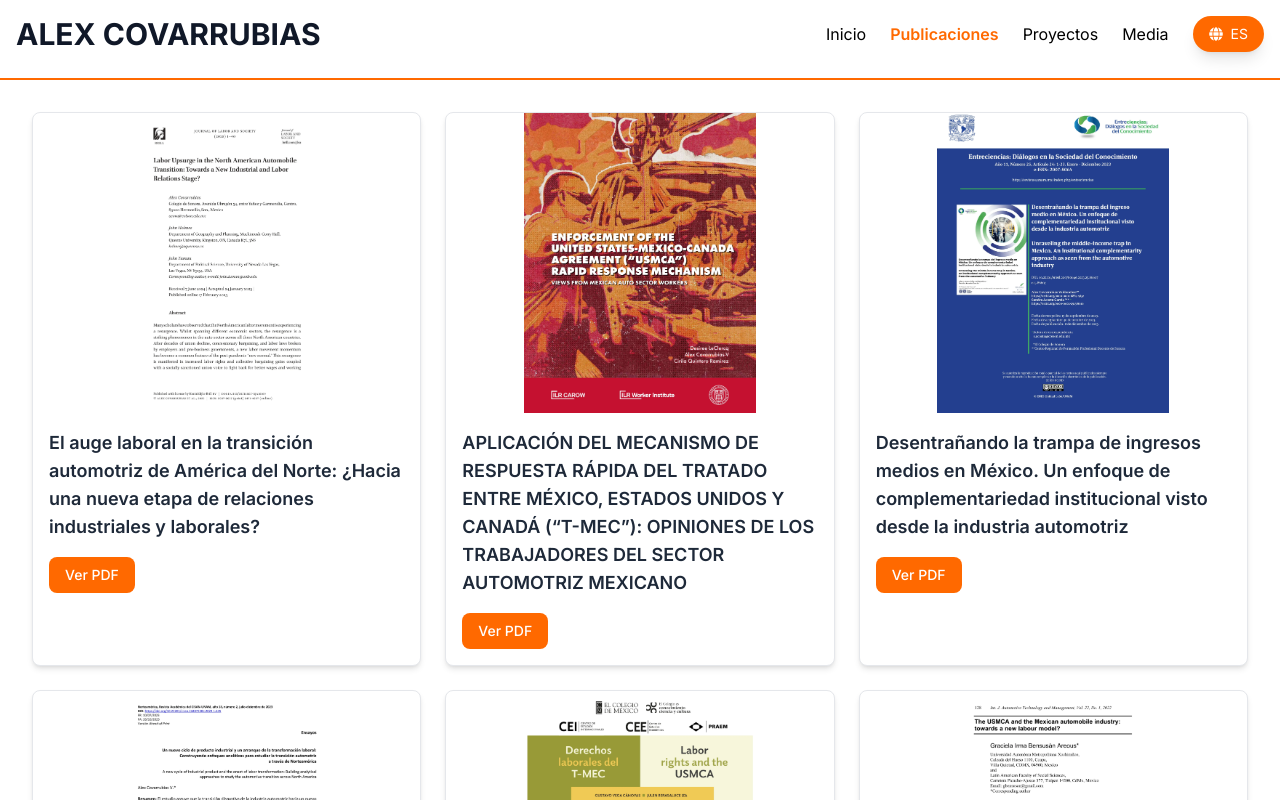
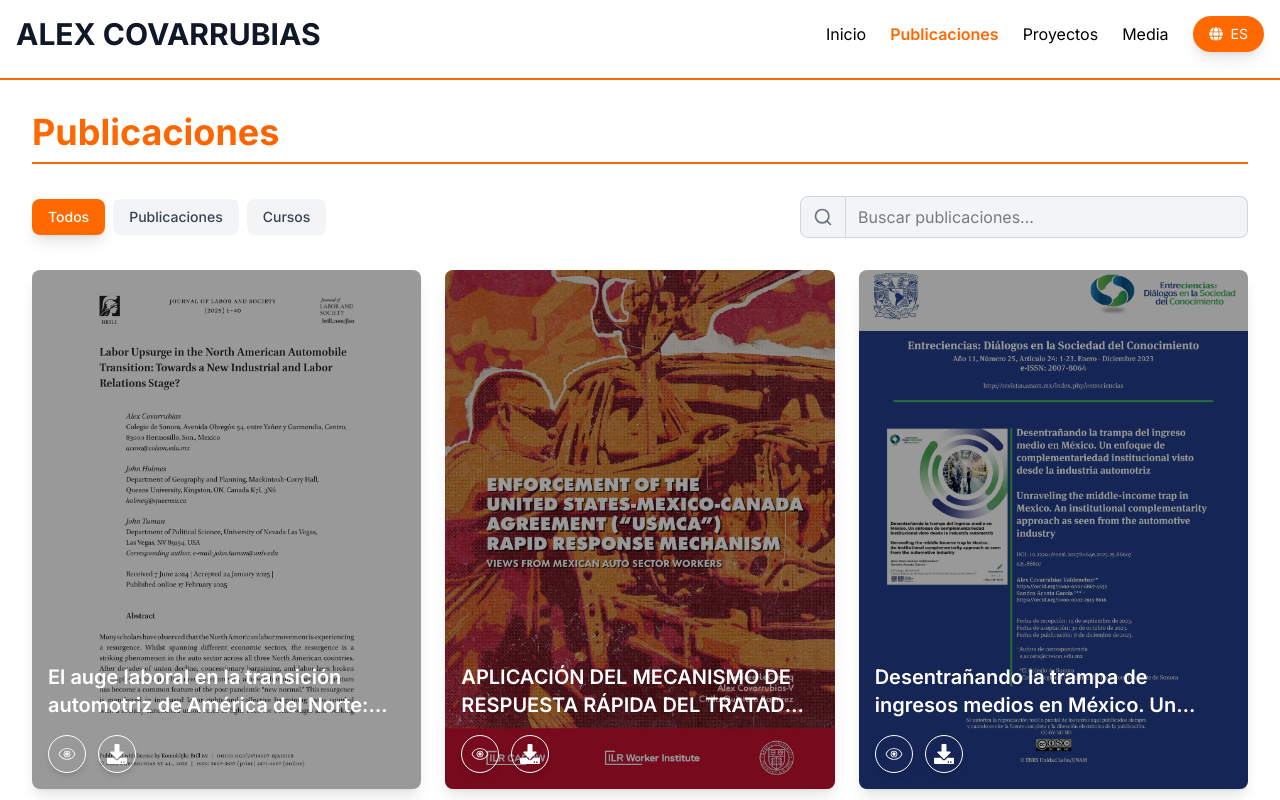
Before and after one commit to Loncitooo/react-site-alex, a React (Vite) app: page /publicaciones in a window 1280 px wide. Shown: the top 800 px of the page. Built offline with nearby package versions, Linux system fonts and the light colour scheme.

Commit message:
Fix page publications

```diff
--- a/src/components/PublicationCard.jsx
+++ b/src/components/PublicationCard.jsx
@@ -3,36 +3,50 @@ import { FaDownload } from "react-icons/fa";
 
 export function PublicationCard({ pdfLocation, coverImage, title, subtitle }) {
   return (
-    <div className="animate-slideIn flex flex-col rounded-lg shadow-lg transition-all delay-200 hover:shadow-2xl">
+    <div className="animate-slideIn group relative flex aspect-[3/4] overflow-hidden rounded-lg shadow-lg transition-all delay-200 hover:shadow-xl">
+      {/* Imagen de fondo */}
       <img
         src={coverImage}
         alt={title}
-        className="max-h-72 w-full rounded-t-lg"
+        className="h-full w-full object-cover" // La imagen cubre toda la tarjeta
       />
-      <div className="flex flex-1 flex-col items-center justify-between gap-4 p-4">
-        <div className="flex flex-col gap-1">
-          <h2 className="line-clamp-2 font-semibold" title={title}>
+
+      {/* Capa semitransparente para mejorar la legibilidad */}
+      <div className="absolute inset-0 bg-black/40 transition-all group-hover:bg-black/50" />
+
+      {/* Contenido superpuesto */}
+      <div className="absolute inset-0 flex flex-col justify-end p-4 text-white">
+        {/* Título y subtítulo */}
+        <div className="mb-4">
+          <h2 className="line-clamp-2 text-xl font-semibold" title={title}>
             {title}
           </h2>
-          <h3 className="line-clamp-2 text-sm" title={subtitle}>
-            {subtitle}
-          </h3>
+          {subtitle && (
+            <h3 className="line-clamp-2 text-base" title={subtitle}>
+              {subtitle}
+            </h3>
+          )}
         </div>
-        <div className="flex items-center gap-4">
+
+        {/* Botones de acción */}
+        <div className="flex items-center gap-3">
+          {/* Botón "Leer" */}
           <a
             href={pdfLocation}
             target="_blank"
             rel="noreferrer"
-            className="flex aspect-square transform items-center justify-center gap-2 rounded-full border-1 border-blue-500 bg-transparent p-2 text-blue-500 shadow-lg transition-all hover:scale-105 hover:bg-blue-500 hover:text-white hover:shadow-xl focus:ring-2 focus:ring-blue-500 focus:ring-offset-2 focus:outline-none"
+            className="flex aspect-square transform items-center justify-center rounded-full border border-white bg-transparent p-2 text-white shadow-md transition-all hover:scale-105 hover:bg-white hover:text-blue-500 hover:shadow-lg focus:ring-2 focus:ring-white focus:ring-offset-2 focus:outline-none"
             aria-label="Read"
             title="Read"
           >
             <CiRead className="text-xl" />
           </a>
+
+          {/* Botón "Descargar" */}
           <a
             href={pdfLocation}
             download
-            className="flex aspect-square transform items-center justify-center gap-2 rounded-full border-1 border-orange-500 bg-transparent p-2 text-orange-500 shadow-lg transition-all hover:scale-105 hover:bg-orange-500 hover:text-white hover:shadow-xl focus:ring-2 focus:ring-orange-500 focus:ring-offset-2 focus:outline-none"
+            className="flex aspect-square transform items-center justify-center rounded-full border border-white bg-transparent p-2 text-white shadow-md transition-all hover:scale-105 hover:bg-white hover:text-orange-500 hover:shadow-lg focus:ring-2 focus:ring-white focus:ring-offset-2 focus:outline-none"
             aria-label="Download"
             title="Download"
           >
--- a/src/views/Publications.jsx
+++ b/src/views/Publications.jsx
@@ -1,55 +1,25 @@
 import { useEffect, useMemo, useState } from "react";
-import { useTranslation } from "react-i18next";
+import { useTranslation } from "react-i18next"; // Importar el hook de traducción
+import { PublicationCard } from "../components/PublicationCard";
 import { FiSearch } from "react-icons/fi";
 import { AiFillAliwangwang } from "react-icons/ai";
 
-// Componente PublicationCard mejorado
-export function PublicationCard({ coverImage, title, subtitle, pdfLocation }) {
-  return (
-    <div className="group relative overflow-hidden rounded-lg border border-gray-200 bg-white shadow-md transition-all hover:shadow-xl">
-      {/* Contenedor de la imagen con altura fija y manejo de aspecto */}
-      <div className="relative h-[300px] w-full overflow-hidden">
-        <img
-          src={coverImage}
-          alt={title}
-          className="h-full w-full object-contain transition-transform duration-300 group-hover:scale-105"
-          loading="lazy"
-        />
-      </div>
+function PublicationsView() {
+  const { t } = useTranslation(); // Hook para acceder a las traducciones
 
-      <div className="p-4">
-        <h3 className="text-lg font-semibold text-gray-800">{title}</h3>
-        {subtitle && (
-          <p className="mt-2 text-sm text-gray-600">{subtitle}</p>
-        )}
-
-        <a
-          href={pdfLocation}
-          target="_blank"
-          rel="noopener noreferrer"
-          className="mt-4 inline-block rounded-lg bg-orange-500 px-4 py-2 text-sm font-medium text-white transition-colors hover:bg-orange-600"
-        >
-          Ver PDF
-        </a>
-      </div>
-    </div>
-  );
-}
-
-function PublicationsView() {
-  const { t } = useTranslation();
   const [search, setSearch] = useState("");
   const [filteredPublications, setFilteredPublications] = useState([]);
-  const [selectedCategory, setSelectedCategory] = useState("all");
+  const [selectedCategory, setSelectedCategory] = useState("all"); // Estado para la categoría seleccionada
   const [isLoading, setIsLoading] = useState(true);
 
+  // Lista de categorías
   const categories = [
     { id: "all", label: t("all") },
     { id: "publications", label: t("publications") },
     { id: "courses", label: t("courses") },
   ];
 
-
+  // Datos de las publicaciones
   const publications = useMemo(() => {
     return [
       {
@@ -118,10 +88,9 @@ const publications = useMemo(() => {
         category: "courses",
       },
     ];
-}, [t]);
+  }, [t]); // Dependencia de t para actualizar las traducciones
 
-
-
+  // Filtrado de publicaciones
   useEffect(() => {
     if (!search && selectedCategory === "all") {
       setFilteredPublications(publications);
@@ -146,6 +115,7 @@ const publications = useMemo(() => {
     return () => clearTimeout(timeoutId);
   }, [search, selectedCategory, publications]);
 
+  // Simular carga inicial
   useEffect(() => {
     const timer = setTimeout(() => {
       setIsLoading(false);
@@ -154,10 +124,62 @@ const publications = useMemo(() => {
     return () => clearTimeout(timer);
   }, []);
 
+  const handleSearch = (event) => {
+    setSearch(event.target.value);
+  };
+
+  const handleCategoryChange = (category) => {
+    setSelectedCategory(category);
+  };
+
   return (
     <section className="mx-auto mt-20 flex max-w-screen-2xl flex-col gap-8 p-4 pt-0 md:p-8">
-      {/* Título y demás elementos del layout... */}
+      {/* Título de la sección */}
+      <div className="flex flex-col gap-2">
+        <h1 className="animate-fadeIn bg-gradient-to-r from-orange-500 to-orange-600 bg-clip-text text-3xl font-bold text-transparent md:text-4xl">
+          {t("publications")}
+        </h1>
+        <div className="h-1 border-b-2 border-orange-500"></div>
+      </div>
 
+      {/* Filtros y barra de búsqueda */}
+      <div className="flex flex-col gap-4 md:flex-row md:items-center md:justify-between">
+        {/* Filtro por categorías */}
+        <div className="flex flex-wrap gap-2">
+          {categories.map((category) => (
+            <button
+              key={category.id}
+              onClick={() => handleCategoryChange(category.id)}
+              className={`rounded-lg px-4 py-2 text-sm font-medium transition-all ${
+                selectedCategory === category.id
+                  ? "bg-orange-500 text-white shadow-lg"
+                  : "bg-gray-100 text-gray-700 hover:bg-gray-200"
+              }`}
+              aria-label={`Filter by ${category.label}`}
+            >
+              {category.label}
+            </button>
+          ))}
+        </div>
+
+        {/* Barra de búsqueda */}
+        <div className="flex w-full max-w-md">
+          <div className="flex items-center rounded-l-lg border border-gray-300 bg-gray-100 px-3">
+            <FiSearch className="text-xl text-gray-500" />
+          </div>
+          <input
+            type="text"
+            id="search"
+            value={search}
+            onChange={handleSearch}
+            placeholder={t("searchPlaceholder")}
+            className="w-full rounded-r-lg border border-l-0 border-gray-300 bg-gray-100 px-3 py-2 outline-none focus:border-orange-500 focus:ring-2 focus:ring-orange-200"
+            aria-label="Search publications"
+          />
+        </div>
+      </div>
+
+      {/* Resultados de la búsqueda */}
       {isLoading ? (
         <div className="animate-fadeIn flex flex-col items-center">
           <div className="h-12 w-12 animate-spin rounded-full border-4 border-orange-500 border-t-transparent"></div>
```
Lines whose indentation alone changed are shown as unchanged.
